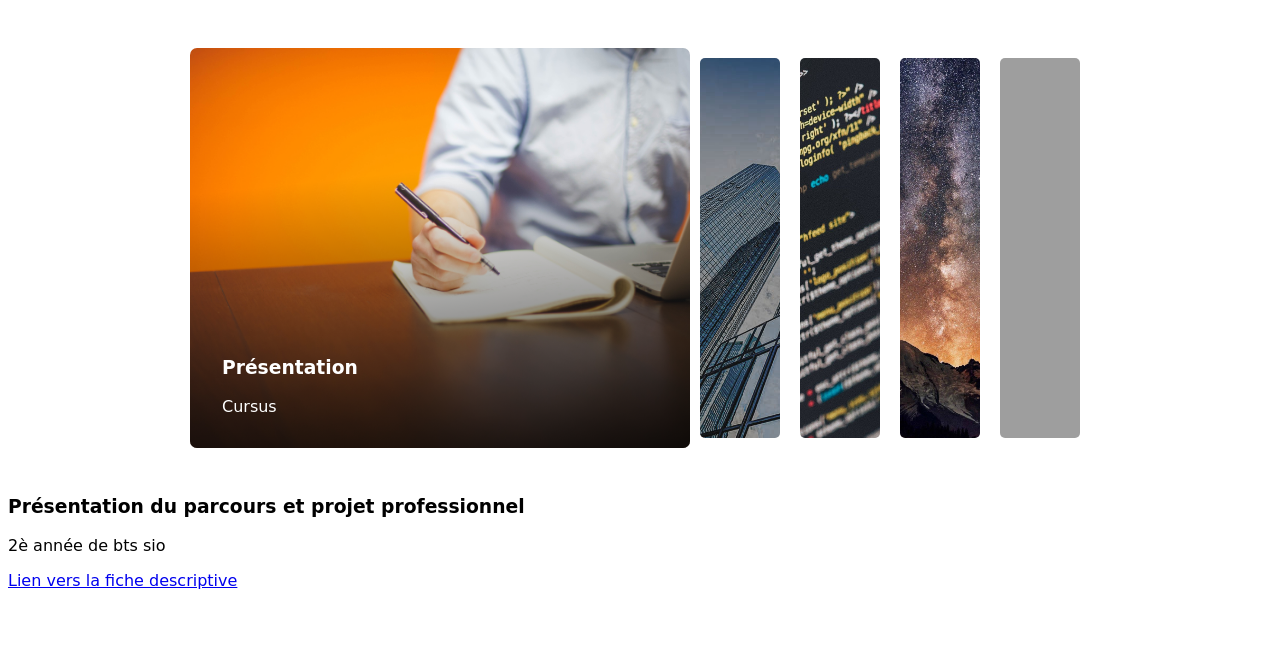
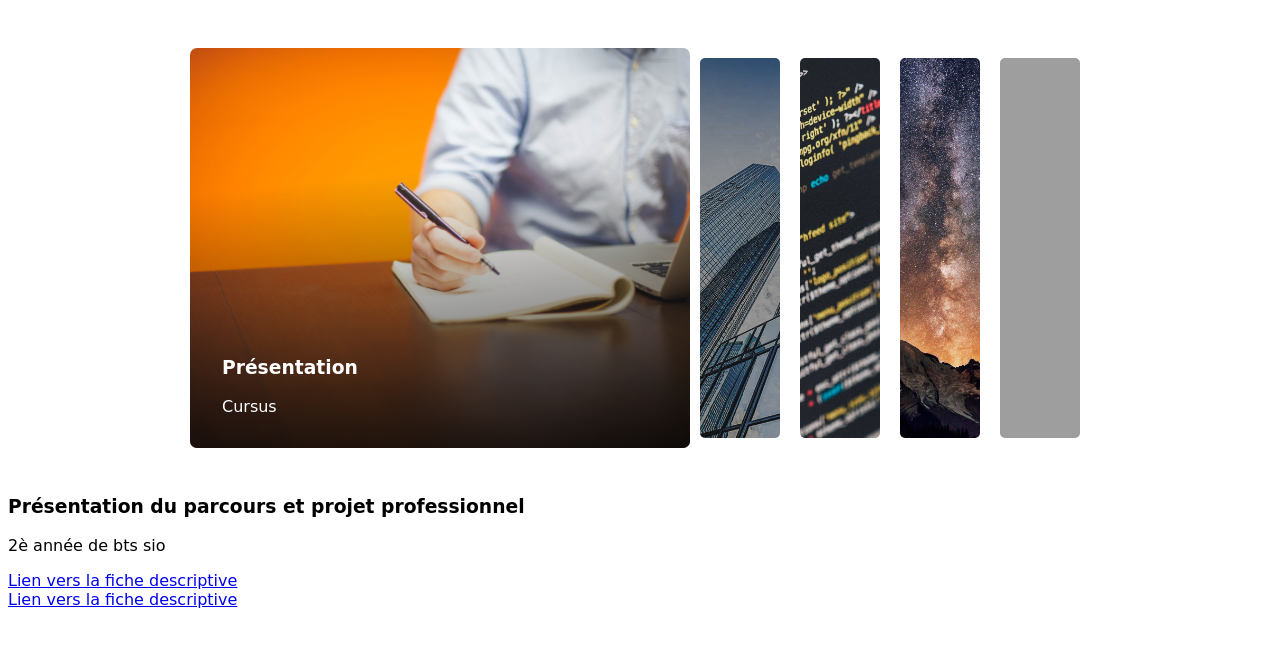
Before and after one commit to warrensonn/warrensonn.github.io, a website: page index.html in a window 1280 px wide. Drawn offline with Linux system fonts and the light colour scheme; grey boxes are pictures that could not be loaded; a web font is replaced by a local one.

Commit message:
Trying out

```diff
--- a/index.html
+++ b/index.html
@@ -72,7 +72,8 @@
    <div class="corps" id="presentation_text">
     <h3> Présentation du parcours et projet professionnel</h3>
     <p> 2è année de bts sio </p>
-    <a href="./assets/GSB-FicheDescriptive.docx"> Lien vers la fiche descriptive</a>
+    <a href="./assets/GSB-FicheDescriptive.docx"> Lien vers la fiche descriptive</a> <br>
+    <a href="./GSB_AppliMVC"> Lien vers la fiche descriptive</a>
    </div>
 
    <div class="invisible corps" id="stages_text">
```
